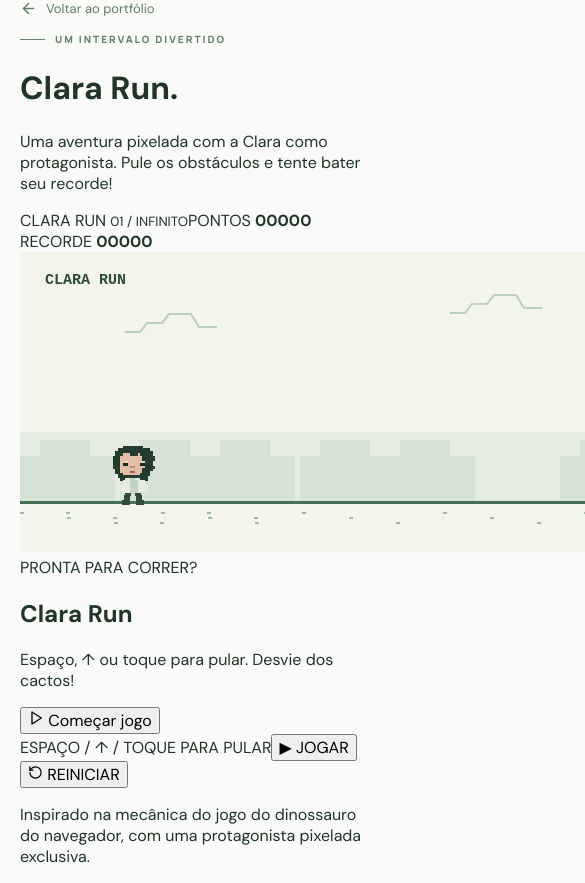
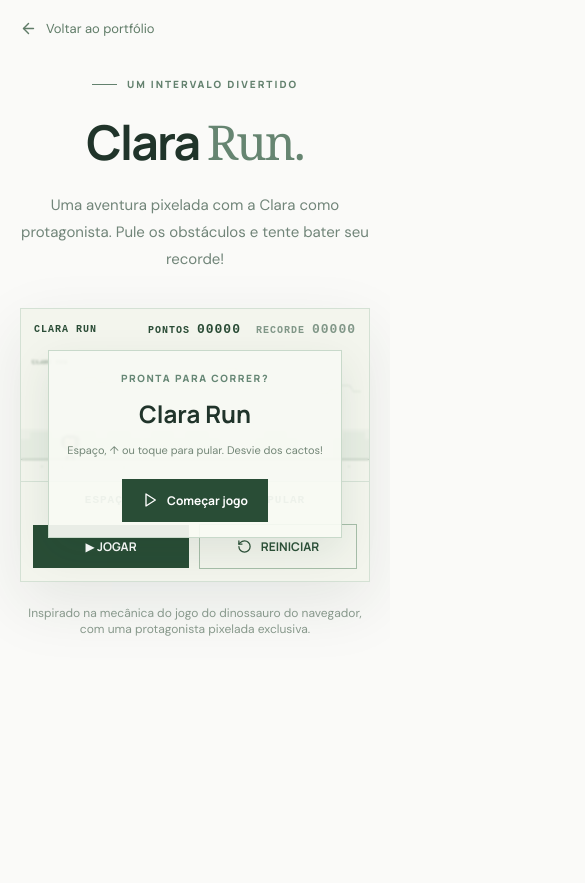
Before and after one commit to jpliratavares/maria-clara-imoveis, a React (Vite) app: page /jogo in a window 390 px wide. Shown: the top 883 px of the page, 585 px wide, since content can reach past the window. After the commit the page ends 844 px from the top, so only its background shows below. Built offline with nearby package versions, Linux system fonts and the light colour scheme.

Commit message:
style: Clara Run retro arcade layout responsive

```diff
--- a/src/styles.css
+++ b/src/styles.css
@@ -104,3 +104,30 @@
 @media(max-width:1080px){.purpose-layout{grid-template-columns:95px minmax(180px,300px) minmax(0,1fr);gap:24px}.purpose-copy h2{font-size:clamp(30px,3.7vw,48px)}}
 @media(max-width:800px){.purpose-layout{grid-template-columns:minmax(0,.85fr) minmax(0,1.15fr);gap:26px}.purpose-mark{grid-column:1/-1;flex-direction:row;align-items:center;gap:14px;padding-top:15px}.purpose-photo{min-height:370px}.purpose-copy h2{font-size:clamp(30px,4.5vw,42px)}}
 @media(max-width:600px){.purpose-layout{display:flex;flex-direction:column;align-items:stretch;gap:28px}.purpose-photo{height:380px;min-height:0;max-height:none}.purpose-copy h2{font-size:clamp(34px,8vw,45px)}}
+
+
+/* Clara Run — endless runner pixel art */
+.dino-page{padding-top:38px;padding-bottom:100px;min-height:80vh}
+.dino-intro{text-align:center;max-width:650px;margin:40px auto 45px}
+.dino-intro .kicker{justify-content:center}
+.dino-intro h1{font:700 clamp(48px,7vw,88px)/1.1 Manrope;letter-spacing:-4px;margin:18px 0}
+.dino-intro h1 em{font:400 1em Georgia,serif;color:#668571}
+.dino-intro>p:not(.kicker){font-size:15px;color:#718579;line-height:1.8}
+.dino-shell{border:1px solid #d4e1d4;background:#f3f5ed;box-shadow:0 22px 60px #1b362318;max-width:960px;margin:0 auto}
+.dino-hud{display:flex;justify-content:space-between;align-items:center;gap:20px;padding:19px 24px;color:#2a4c36;font:700 13px monospace;letter-spacing:1px}
+.dino-hud small{font-size:10px;color:#829987;margin-left:10px}
+.dino-hud strong{font-size:17px}
+.dino-best{margin-left:24px;color:#819788}
+.dino-stage{position:relative;touch-action:manipulation;cursor:pointer}
+.dino-stage canvas{display:block;width:100%;height:auto;image-rendering:pixelated}
+.dino-overlay{position:absolute;inset:0;display:grid;place-items:center;background:#f3f5ed99;backdrop-filter:blur(1px)}
+.dino-overlay-card{text-align:center;background:#f8faf4ed;border:1px solid #c8d9ca;padding:25px 35px;max-width:90%;box-shadow:0 14px 38px #173c2718}
+.dino-overline{font:800 10px Manrope;letter-spacing:1.6px;color:#668775}
+.dino-overlay-card h2{font:700 clamp(25px,4vw,40px) Manrope;margin:10px 0}
+.dino-overlay-card p{color:#728676;font-size:13px;line-height:1.7}
+.dino-overlay-card button,.dino-bottom button{display:inline-flex;align-items:center;justify-content:center;gap:9px;border:0;background:#294d36;color:#fff;font:700 12px Manrope;padding:13px 20px;margin-top:8px}
+.dino-bottom{display:flex;align-items:center;gap:10px;border-top:1px solid #d6e2d6;padding:13px 22px}
+.dino-bottom>span{margin-right:auto;color:#668372;font:700 11px monospace;letter-spacing:1px}
+.dino-bottom button:last-child{background:transparent;border:1px solid #a7bea9;color:#2d5139}
+.dino-footnote{text-align:center;color:#87988b;font-size:12px;margin-top:23px}
+@media(max-width:650px){.dino-page{padding-top:20px}.dino-intro{margin:35px auto}.dino-hud{padding:13px;font-size:10px}.dino-hud small{display:none}.dino-hud strong{font-size:13px}.dino-best{margin-left:8px}.dino-overlay-card{padding:15px 18px}.dino-overlay-card h2{font-size:24px}.dino-overlay-card p{font-size:11px}.dino-bottom{padding:12px;flex-wrap:wrap}.dino-bottom>span{width:100%;text-align:center}.dino-bottom button{flex:1}.dino-intro h1{letter-spacing:-2px}}
```
